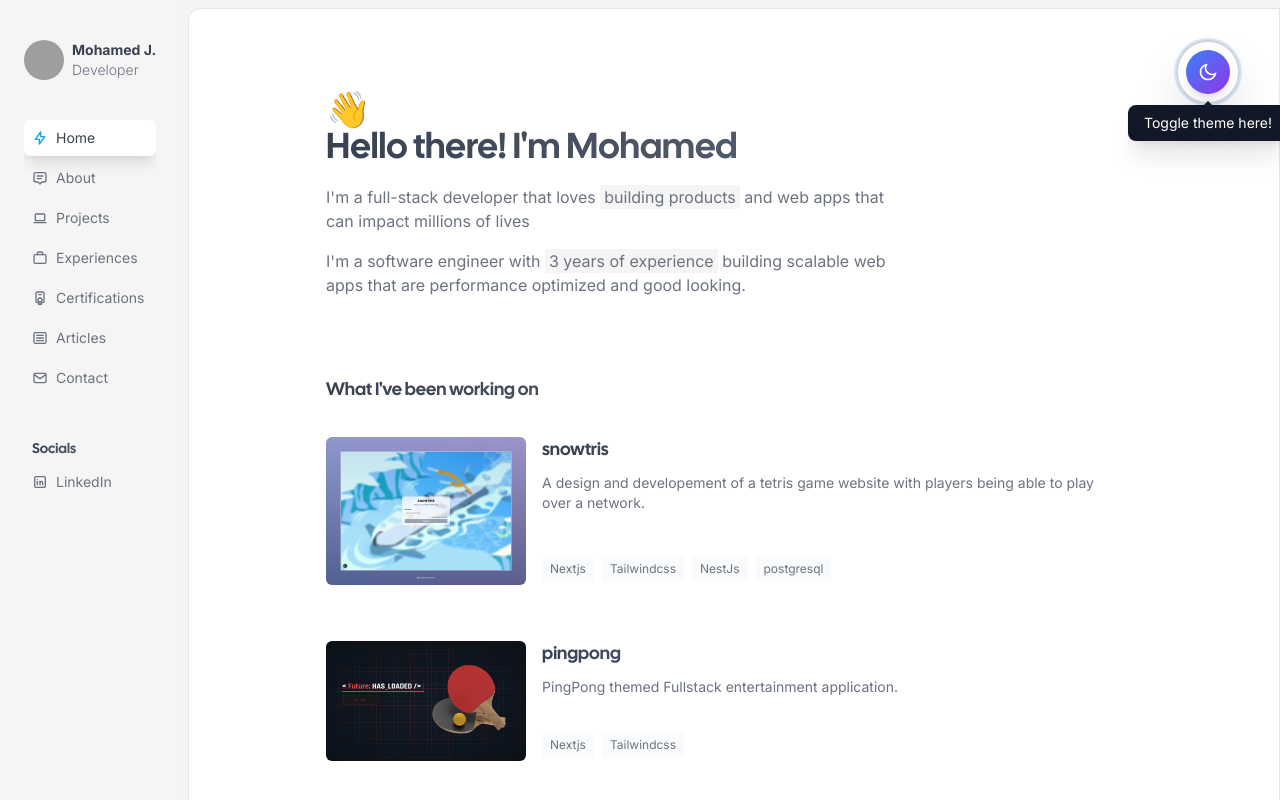
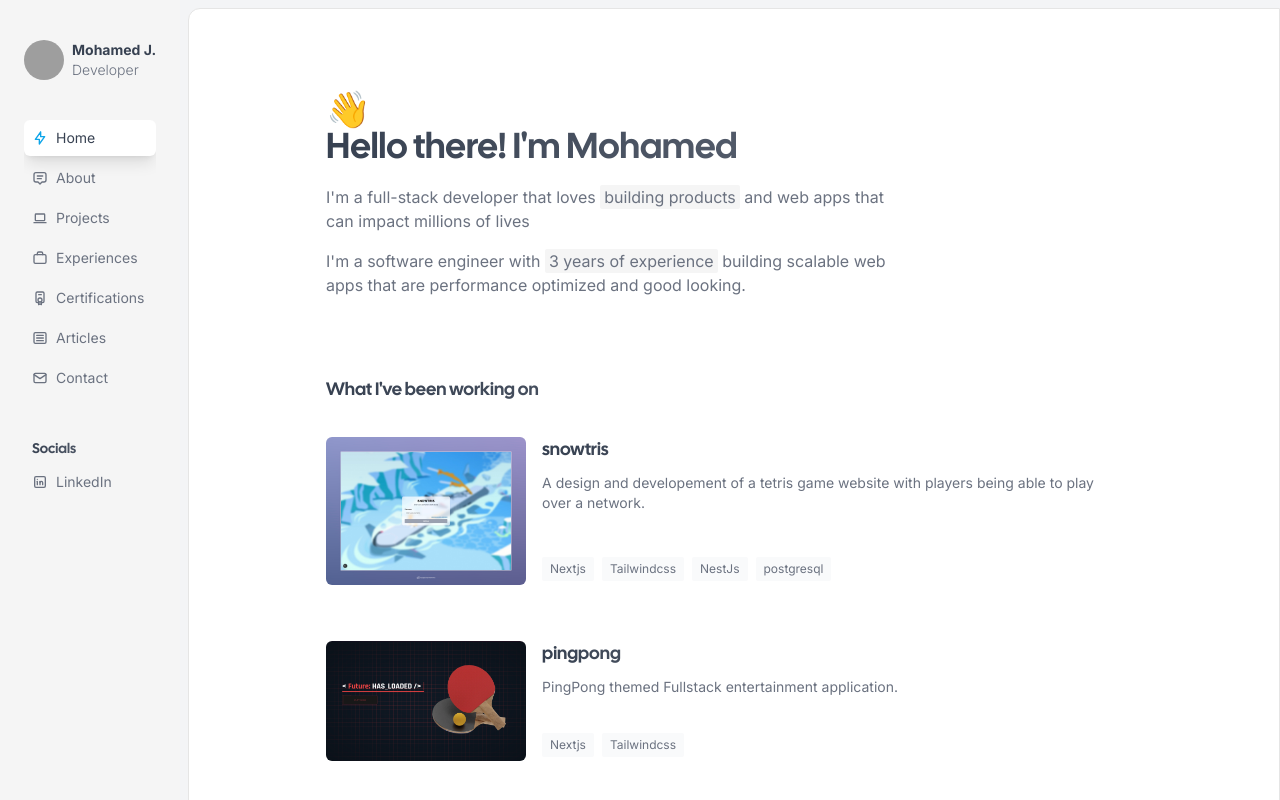
Before and after one commit to Mohamed-JJ/portfolio, a Next.js app: page / in a window 1280 px wide. Built offline with nearby package versions, Linux system fonts and the light colour scheme; grey boxes are pictures that could not be loaded.

Commit message:
removed the theme button

```diff
--- a/src/app/layout.tsx
+++ b/src/app/layout.tsx
@@ -32,7 +32,7 @@ export default function RootLayout({
         )}
       >
         <ThemeProvider>
-          <TopBar />
+          {/* <TopBar /> */}
           <Sidebar />
           <div className="lg:pl-2 lg:pt-2 bg-gray-100 dark:bg-gray-900 flex-1 overflow-y-auto">
             <div className="flex-1 bg-white dark:bg-gray-800 min-h-screen lg:rounded-tl-xl border border-transparent lg:border-neutral-200 dark:lg:border-neutral-700 overflow-y-auto">
```
